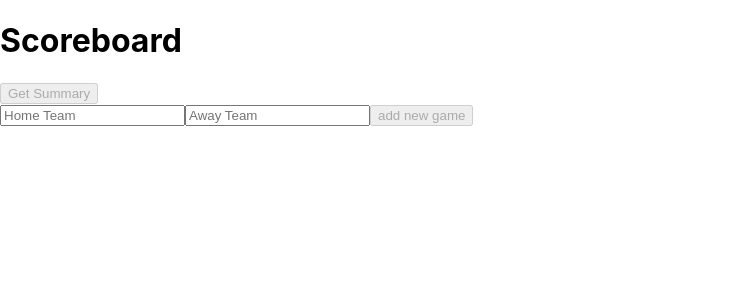
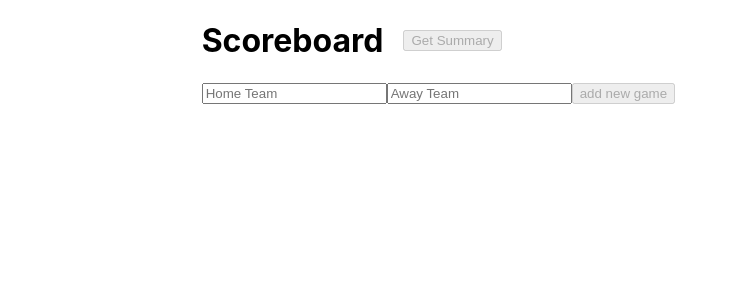
Before and after one commit to jimlim14/sportradar-coding-exercise, a React (Create React App) app: page / in a window 1280 px wide. Shown: the top 300 px of the page, without its empty margins (0-738 px from the left). Built offline with nearby package versions, Linux system fonts and the light colour scheme.

Commit message:
added style for Scoreboard component

```diff
--- a/src/components/scoreboard/Scoreboard.jsx
+++ b/src/components/scoreboard/Scoreboard.jsx
@@ -1,5 +1,6 @@
 import { useState } from 'react';
 import Summary from '../summary/Summary';
+import './scoreboard.css';
 
 function Scoreboard() {
 	const [newGame, setNewGame] = useState({
@@ -65,11 +66,14 @@ function Scoreboard() {
 	}
 
 	return (
+		<div className='container'>
 			<div>
+				<div className='title-container'>
 					<h1>Scoreboard</h1>
-			<button disabled={summaryButtonDisable()} onClick={summaryButton}>
+					<button disabled={summaryButtonDisable()} onClick={summaryButton} className='button-style'>
 						Get Summary
 					</button>
+				</div>
 				<div>
 					<form onSubmit={handleSubmitForm}>
 						<input
@@ -94,12 +98,17 @@ function Scoreboard() {
 					{games &&
 						games.map((game, i) => (
 							<div key={i}>
-							<div data-testid='game-container'>
+								<div data-testid='game-container' className='game-container'>
 									<h2>
 										{game.homeTeam} {game.homeTeamScore} - {game.awayTeamScore}{' '}
 										{game.awayTeam}
 									</h2>
-								<button onClick={() => deleteGame(game.id)}>finish</button>
+									<button
+										className='button-style'
+										onClick={() => deleteGame(game.id)}
+									>
+										finish
+									</button>
 								</div>
 
 								<input
@@ -117,8 +126,9 @@ function Scoreboard() {
 							</div>
 						))}
 				</div>
+			</div>
 
-			{summaryButtonClicked && <Summary games={games} />}
+			<div>{summaryButtonClicked && <Summary games={games} />}</div>
 		</div>
 	);
 }
--- /dev/null
+++ b/src/components/scoreboard/scoreboard.css
@@ -0,0 +1,21 @@
+.container {
+  display: flex;
+  flex-direction: row;
+  justify-content: space-around;
+}
+
+.game-container {
+  display: flex;
+  flex-direction: row;
+}
+
+.title-container {
+  display: flex;
+  flex-direction: row;
+}
+
+.button-style {
+	height: 20;
+	align-self: center;
+	margin-left: 20px;
+}
```
Also changed, not shown: 1 other file (tests, documents, lock files or other folders). Lines whose indentation alone changed are shown as unchanged.
